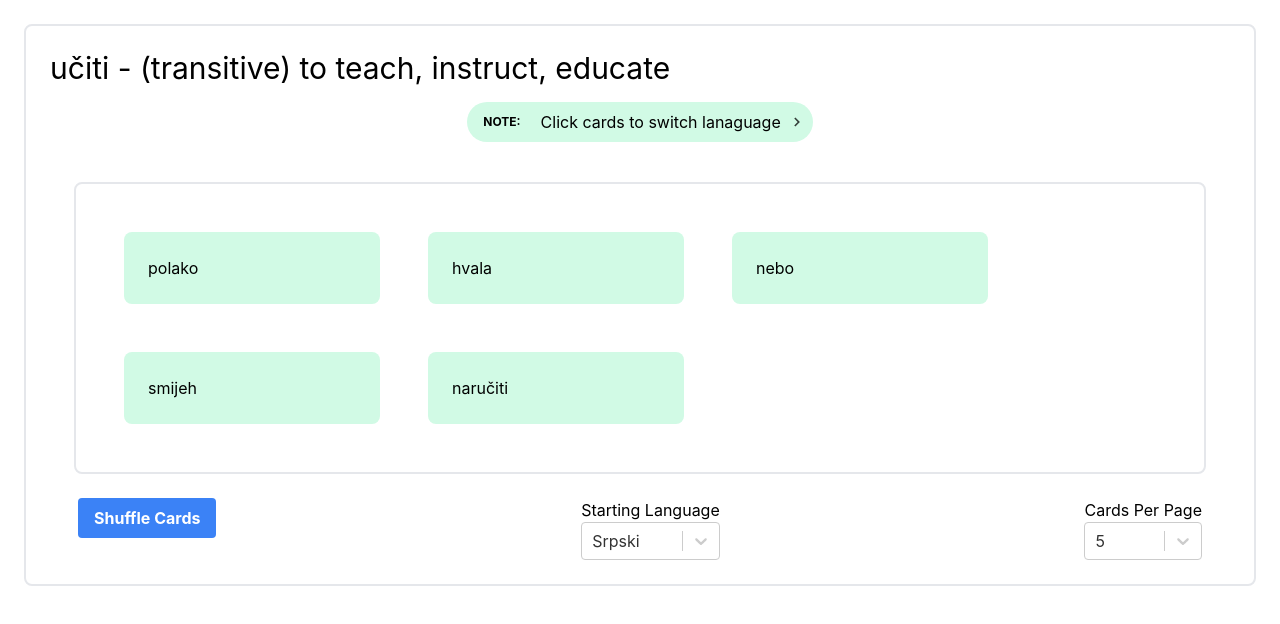
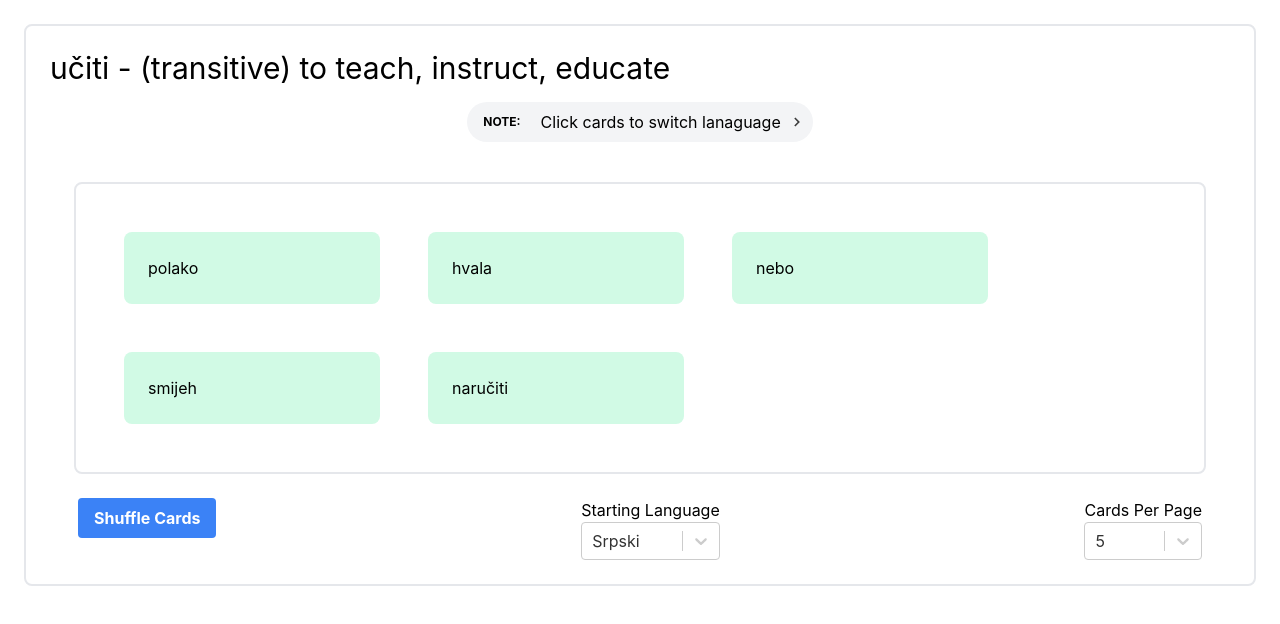
Before and after one commit to MarkNenadov/uciti, a React (Create React App) app: page / in a window 1280 px wide. Shown: the top 624 px of the page. Built offline with nearby package versions, Linux system fonts and the light colour scheme.

Commit message:
fix colour of NoteBanner

```diff
--- a/src/Components/NoteBanner.tsx
+++ b/src/Components/NoteBanner.tsx
@@ -10,7 +10,7 @@ export function NoteBanner( props: NoteBannerProps ) {
 
     return (
         <div className=" text-center py-4 lg:px-4">
-        <div className="p-2 bg-emerald-100 items-center leading-none lg:rounded-full flex lg:inline-flex" role="alert">
+        <div className="p-2 bg-gray-100 items-center leading-none lg:rounded-full flex lg:inline-flex" role="alert">
           <span className="flex rounded-full uppercase px-2 py-1 text-xs font-bold mr-3">Note:</span>
           <span className="font-semçibold mr-2 text-left flex-auto">{  text }</span>
           <svg className="fill-current opacity-75 h-4 w-4" xmlns="http://www.w3.org/2000/svg" viewBox="0 0 20 20"><path d="M12.95 10.707l.707-.707L8 4.343 6.586 5.757 10.828 10l-4.242 4.243L8 15.657l4.95-4.95z"/></svg>
```
